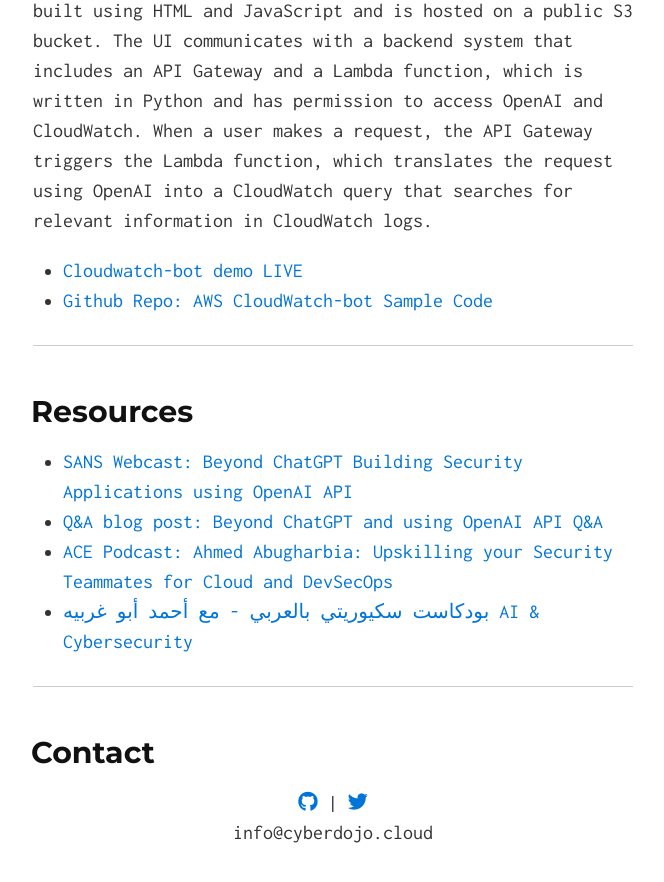
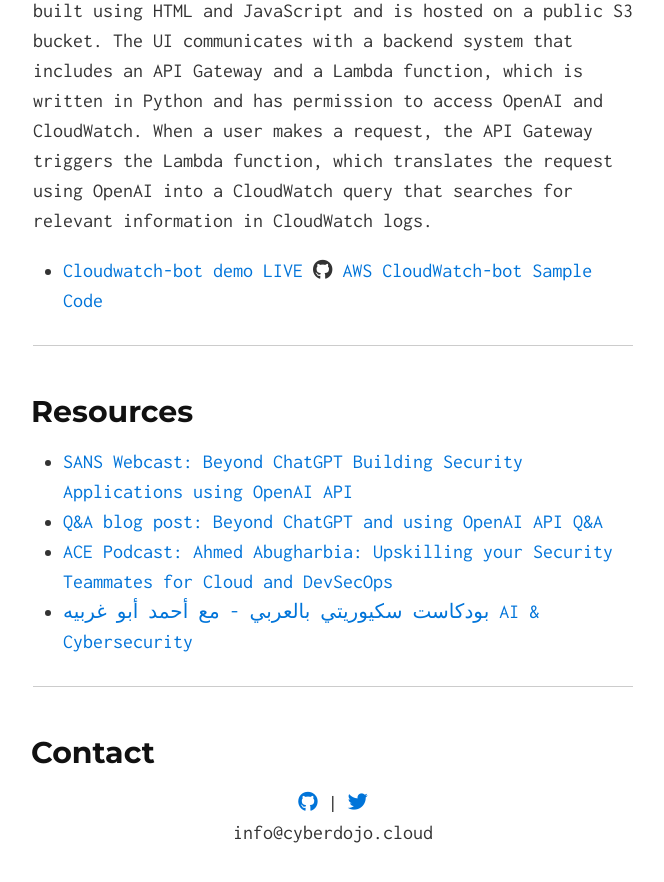
Before and after one commit to Ahmed-AG/cyberdojo-page, a Jekyll site: the page built from index.md, in a window 1280 px wide and 900 px high, scrolled down 1035 px. Shown: the top 882 px of the window, without its empty margins (307-971 px from the left). Built offline with Jekyll 4.4.1, drawn with Linux system fonts in a browser that asks for light colours.

Commit message:
Update page

```diff
--- a/index.md
+++ b/index.md
@@ -32,13 +32,13 @@
 ### hackerBot
 hackerBot is an AI-driven cybersecurity tool based on OpenAI's models, designed to perform various cybersecurity tasks. It can be run in a Docker container or installed locally. The tool is equipped with skills such as AWS CLI, port scanning using nmap, Netcat, and reading AWS logs using LangChain Agent. It allows users to execute custom commands with or without AI assistance, offering flexibility and control.
 
-- <i class="fab fa-github"></i> [hackerBot Project](https://github.com/Ahmed-AG/hackerbot){:target="_blank"}
+<i class="fab fa-github"></i> [hackerBot Project](https://github.com/Ahmed-AG/hackerbot){:target="_blank"}
 
 ### Cloudwatch-bot
 Cloudwatch-bot is a proof-of-concept project that demonstrates how AI can be utilized to interface with security solutions. The project has a user interface that is built using HTML and JavaScript and is hosted on a public S3 bucket. The UI communicates with a backend system that includes an API Gateway and a Lambda function, which is written in Python and has permission to access OpenAI and CloudWatch. When a user makes a request, the API Gateway triggers the Lambda function, which translates the request using OpenAI into a CloudWatch query that searches for relevant information in CloudWatch logs.
 
 - <a id="cloudwatch-bot-demo"></a>[Cloudwatch-bot demo LIVE](cloudwatchbot-live.html){:target="_blank"}
-- [Github Repo: AWS CloudWatch-bot Sample Code](https://github.com/Ahmed-AG/Cloudwatch-bot){:target="_blank"}
+<i class="fab fa-github"></i> [AWS CloudWatch-bot Sample Code](https://github.com/Ahmed-AG/Cloudwatch-bot){:target="_blank"}
 
 ---
 
```
